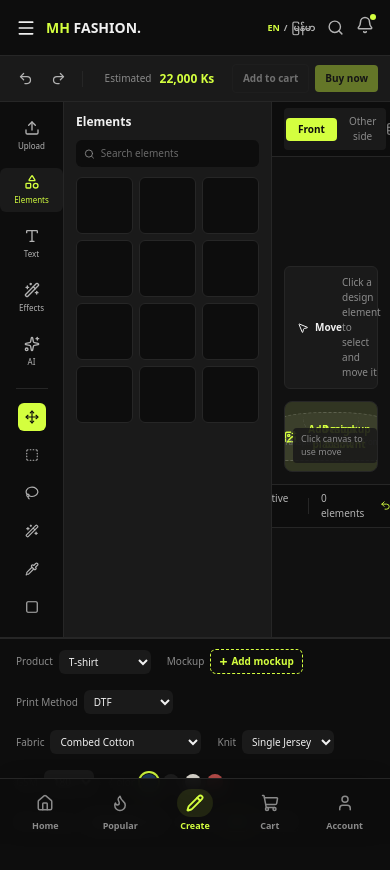
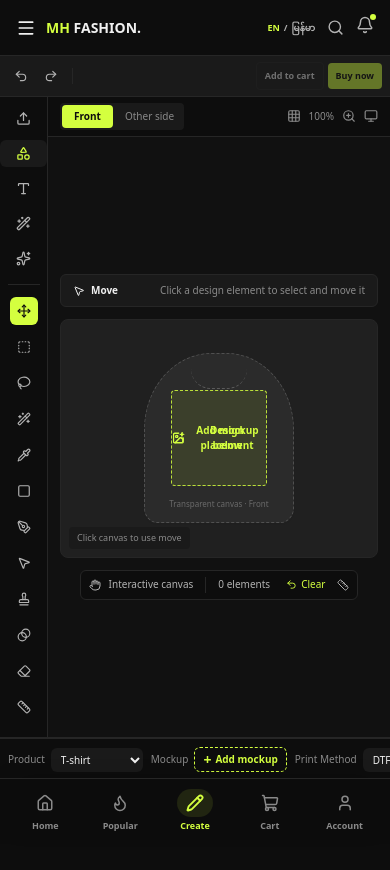
Before and after one commit to mhfashion/mhfashion, a Next.js app in the folder apps/web/: page /create in a window 390 px wide. Shown: the top 870 px of the page. After the commit the page ends 844 px from the top, so only its background shows below. Built offline with nearby package versions, Linux system fonts and the light colour scheme.

Commit message:
Make editor responsive across phone and desktop

```diff
--- a/apps/web/src/app/create/page.tsx
+++ b/apps/web/src/app/create/page.tsx
@@ -41,17 +41,17 @@ export default function EditorPage() {
   const chooseMockup = (id: MockupId) => { setMockup(id); setMockupLibraryOpen(false); };
 
   return (
-    <div className="flex h-screen min-h-[680px] flex-col overflow-hidden bg-bg">
+    <div className="flex h-[calc(100dvh-4rem)] min-h-[560px] flex-col overflow-hidden bg-bg md:h-screen">
       <Header />
-      <div className="flex shrink-0 items-center justify-between border-b border-border bg-bg-surface px-3 py-2">
-        <div className="flex items-center gap-1.5 text-text-secondary"><button title={t("editor.undo")} className="rounded p-1.5 hover:bg-bg"><Undo2 size={15} /></button><button title={t("editor.redo")} className="rounded p-1.5 hover:bg-bg"><Redo2 size={15} /></button><span className="mx-1 h-4 w-px bg-border" /><span className="hidden text-[10px] text-text-muted sm:inline">Untitled design</span></div>
-        <div className="flex items-center gap-2"><span className="text-[10px] text-text-muted">Estimated</span><span className="text-xs font-bold text-accent">{formatKs(22000)}</span></div>
-        <div className="flex items-center gap-1.5"><button className="hidden rounded border border-border px-2.5 py-1.5 text-[10px] font-semibold sm:block">Save</button><button disabled={!mockup} title={!mockup ? t("editor.attachFirst") : undefined} className="rounded border border-border px-2.5 py-1.5 text-[10px] font-semibold disabled:cursor-not-allowed disabled:opacity-40">{t("editor.addToCart")}</button><button disabled={!mockup} title={!mockup ? t("editor.attachFirst") : undefined} className="rounded bg-accent px-2.5 py-1.5 text-[10px] font-bold text-accent-foreground disabled:cursor-not-allowed disabled:opacity-40">{t("editor.buyNow")}</button></div>
+      <div className="flex shrink-0 items-center justify-between gap-2 border-b border-border bg-bg-surface px-2 py-1.5 sm:px-3 sm:py-2">
+        <div className="flex min-w-0 items-center gap-1 text-text-secondary"><button title={t("editor.undo")} className="rounded p-1.5 hover:bg-bg"><Undo2 size={14} /></button><button title={t("editor.redo")} className="rounded p-1.5 hover:bg-bg"><Redo2 size={14} /></button><span className="mx-1 h-4 w-px bg-border" /><span className="hidden truncate text-[10px] text-text-muted sm:inline">Untitled design</span></div>
+        <div className="hidden items-center gap-2 sm:flex"><span className="text-[10px] text-text-muted">Estimated</span><span className="text-xs font-bold text-accent">{formatKs(22000)}</span></div>
+        <div className="flex shrink-0 items-center gap-1"><button className="hidden rounded border border-border px-2.5 py-1.5 text-[10px] font-semibold md:block">Save</button><button disabled={!mockup} title={!mockup ? t("editor.attachFirst") : undefined} className="rounded border border-border px-2 py-1.5 text-[9px] font-semibold disabled:cursor-not-allowed disabled:opacity-40 sm:px-2.5 sm:text-[10px]">{t("editor.addToCart")}</button><button disabled={!mockup} title={!mockup ? t("editor.attachFirst") : undefined} className="rounded bg-accent px-2 py-1.5 text-[9px] font-bold text-accent-foreground disabled:cursor-not-allowed disabled:opacity-40 sm:px-2.5 sm:text-[10px]">{t("editor.buyNow")}</button></div>
       </div>
 
       <div className="flex min-h-0 flex-1 overflow-hidden">
         <EditorLeftRail activePanel={activePanel} onPanelChange={setActivePanel} activeTool={activeTool} onToolChange={setActiveTool} />
-        {activePanel && <EditorFlyout panel={activePanel} />}
+        {activePanel && <div className="hidden lg:block"><EditorFlyout panel={activePanel} /></div>}
 
         <main className="flex min-w-0 flex-1 flex-col overflow-hidden bg-[#f4f4f1] dark:bg-[#111]">
           <InteractiveCanvas activeTool={activeTool} activeSide={activeSide} mockupName={mockupName} onAddLayer={addLayer} onRemoveLayer={removeLayer} />
--- a/apps/web/src/components/editor/AttributeBar.tsx
+++ b/apps/web/src/components/editor/AttributeBar.tsx
@@ -61,7 +61,7 @@ function Field({
   children: React.ReactNode;
 }) {
   return (
-    <div className="flex items-center gap-1.5 text-[10px]">
+    <div className="flex shrink-0 items-center gap-1.5 whitespace-nowrap text-[10px]">
       <span className="text-text-muted whitespace-nowrap">{label}</span>
       {children}
     </div>
@@ -128,7 +128,7 @@ export default function AttributeBar({
   };
 
   return (
-    <div className="border-t border-border px-4 py-2.5 flex items-center gap-4 flex-wrap">
+    <div className="flex max-w-full items-center gap-2 overflow-x-auto border-t border-border px-2 py-2 sm:gap-4 sm:px-4 sm:py-2.5">
       <Field label="Product">
         <Select
           value={selection.product}
--- a/apps/web/src/components/editor/EditorLeftRail.tsx
+++ b/apps/web/src/components/editor/EditorLeftRail.tsx
@@ -78,7 +78,7 @@ export default function EditorLeftRail({
   onToolChange: (id: ToolId) => void;
 }) {
   return (
-    <div className="w-16 flex-shrink-0 border-r border-border flex flex-col items-center gap-2.5 py-3 overflow-y-auto">
+    <div className="w-12 flex-shrink-0 border-r border-border flex flex-col items-center gap-2 py-2 sm:w-16 sm:gap-2.5 sm:py-3 overflow-y-auto">
       {PANELS.map(({ id, label, Icon }) => {
         const active = activePanel === id;
         return (
@@ -92,8 +92,8 @@ export default function EditorLeftRail({
                 : "text-text-secondary hover:text-text-primary"
             }`}
           >
-            <Icon size={16} />
-            {label}
+            <Icon size={15} />
+            <span className="hidden sm:inline">{label}</span>
           </button>
         );
       })}
```
